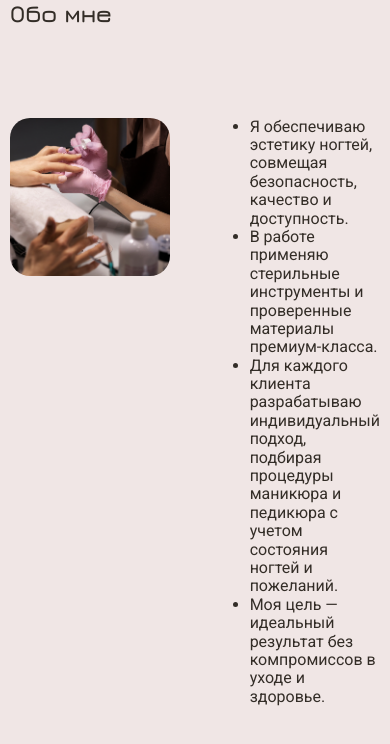
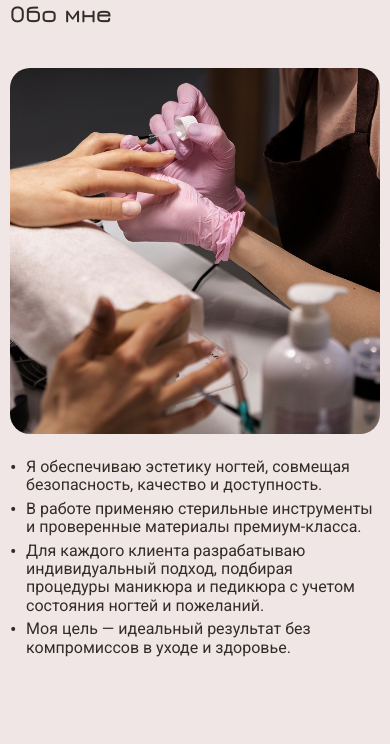
Before and after one commit to darina1970/Natali_Nails, a React (Vite) app: page / in a window 390 px wide. Shown: the top 744 px of the page. Built offline with nearby package versions, Linux system fonts and the light colour scheme.

Commit message:
add media adaptive

```diff
--- a/src/components/About/About.jsx
+++ b/src/components/About/About.jsx
@@ -8,7 +8,7 @@ export const About = () => {
     return (
         <section>
             <div className="container">
-                <h2 className={styles.aboutTitle}>Обо мне</h2>
+                <h2>Обо мне</h2>
                 <div className={styles.contentWrapper}>
                     <div className={styles.imageWrapper}>
                         <img src={aboutImage} className={styles.aboutImage} alt="Nail master at work" />
--- a/src/components/About/About.module.css
+++ b/src/components/About/About.module.css
@@ -3,14 +3,10 @@
     gap: 80px;
 }
 
-.aboutTitle {
-    margin-bottom: 90px;
-}
-
 .aboutImage {
     width: 100%;
     height: auto;
-    max-width: 662px;
+    max-width: 776px;
     border-radius: 20px;
     object-fit: cover;
 
@@ -18,8 +14,46 @@
 
 .benefitsList {
     width: 60%;
-    list-style-type: disc;
     display: flex;
     flex-direction: column;
     justify-content: space-around;
 }
+
+.benefitsList li {
+    display: flex;
+    align-items: flex-start;
+}
+
+.benefitsList li::before {
+    content: '•';
+    margin-right: 0.5em;
+    font-size: 1.2em;
+    line-height: 1;
+}
+
+@media (max-width: 1199px) {
+    .contentWrapper {
+        gap: 40px;
+    }
+}
+
+@media (max-width: 767px) {
+    .contentWrapper {
+        flex-wrap: wrap;
+        gap: 20px;
+    }
+    .imageWrapper {
+        width: 100%;
+    }
+    .benefitsList {
+        width: 100%;
+        gap: 5px;
+    }
+}
+
+/* Медиазапрос для экранов с шириной меньше 480px (мобильные устройства) */
+@media (max-width: 480px) {
+    .container {
+        padding: 0 10px;
+    }
+}
```
